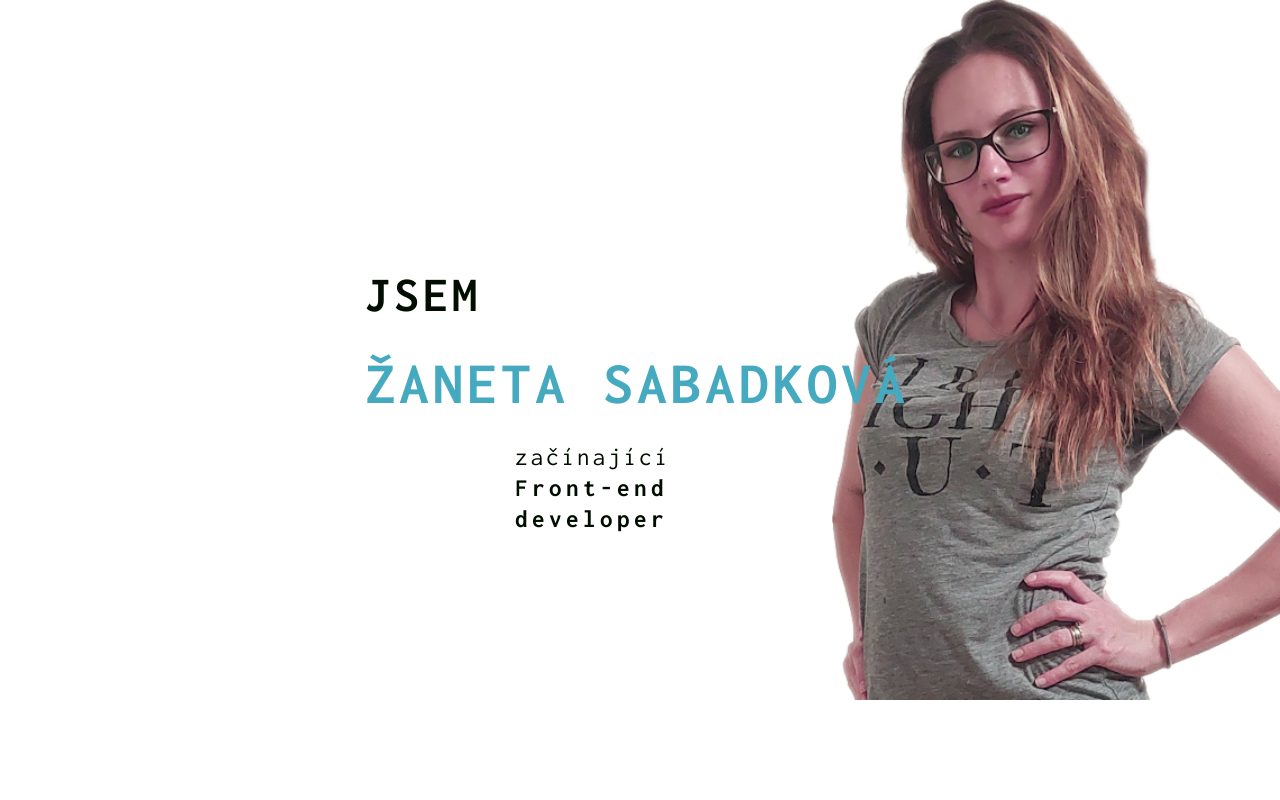
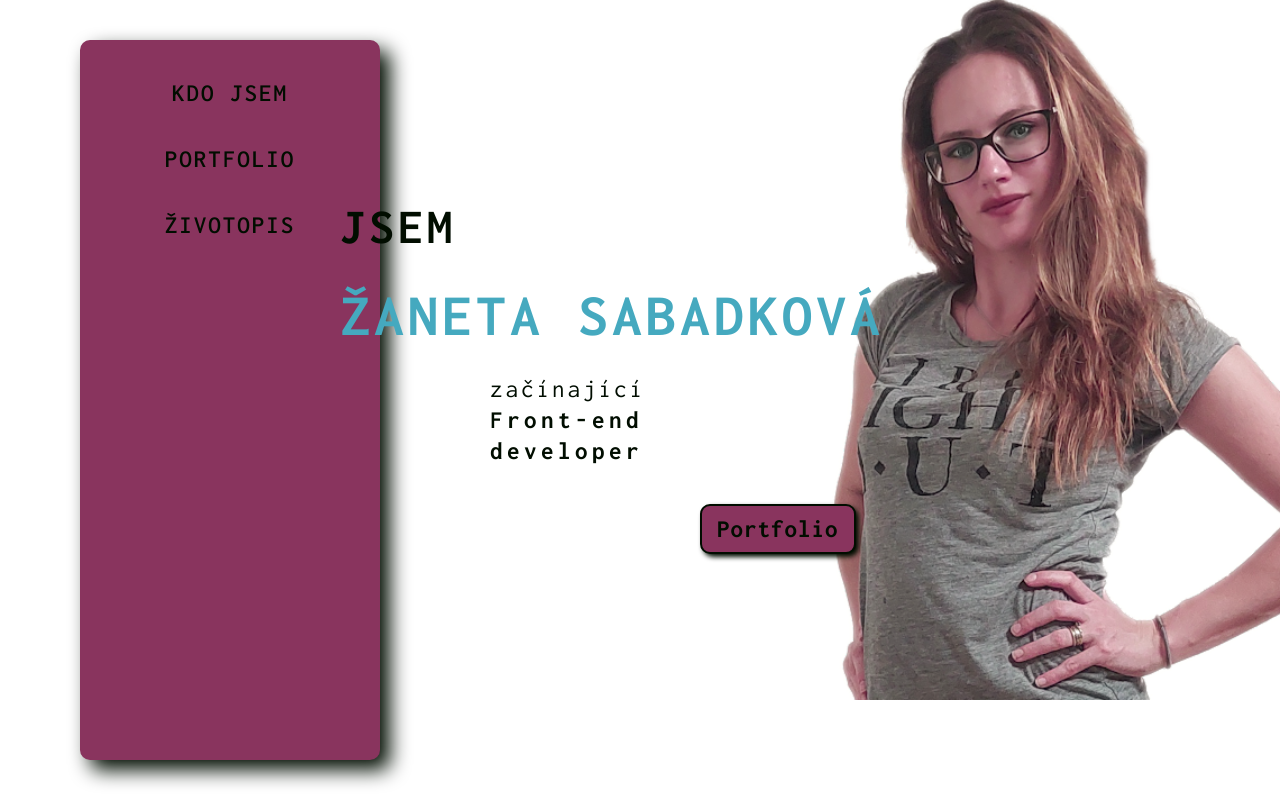
Before and after one commit to ZanetSabad/Portfolio-React, a JavaScript app: page / in a window 1280 px wide. Shown: the top 800 px of the page. Built offline with nearby package versions, Linux system fonts and the light colour scheme.

Commit message:
vytvořena komponenta Button + stylování a její napojení na Header.js

```diff
--- a/src/App.js
+++ b/src/App.js
@@ -1,10 +1,24 @@
 import Skill from "./components/Skill"
 import Header from "./components/Header"
+import Navigace from "./components/Navigace"
+import Button from "./components/Button"
+
 
 function App() {
+
+
+
   return (
-      <div className="app">
+
+    <div className="app">
+
+      <div className="head">
+          <Navigace />
           <Header />
+
+      </div>
+
+      <div className="skills">
 
           <h1>S čím jsem už pracovala</h1>
 
@@ -15,6 +29,7 @@ function App() {
             <Skill />
           </div>
       </div>
+      </div>
   );
 }
 
--- /dev/null
+++ b/src/components/Button.css
@@ -0,0 +1,25 @@
+.button a{
+    font-size: 25px;
+    color: #010D00;
+    letter-spacing: 1px;
+    text-decoration: none;
+    font-weight: 700;
+
+}
+
+.button{
+    position: absolute;
+    margin-left: 360px;
+    margin-top: 40px;
+    background-color: #89345e;
+    padding: 10px 15px;
+    border-radius: 10px;
+    font-weight: 700;
+    border: #010D00 2px solid;
+    box-shadow: 3px 3px 5px #010D00;
+
+}
+
+.button:hover{
+    box-shadow: 1px 1px 5px #010D00;
+}
--- /dev/null
+++ b/src/components/Button.js
@@ -0,0 +1,12 @@
+import "./Button.css"
+
+
+function Button(props) {
+    return(
+        <div className="button">
+            <a href="#">{props.mytitle}</a>
+        </div>
+    )
+}
+
+export default Button
--- a/src/components/Header.css
+++ b/src/components/Header.css
@@ -1,5 +1,6 @@
 .header{
-    width: 550px;
+    width: 600px;
+    height: 400px;
     position: absolute;
     top: 50%;
     left: 50%;
--- a/src/components/Header.js
+++ b/src/components/Header.js
@@ -1,7 +1,15 @@
 import "./Header.css"
+import Button from "./Button"
 
 
 function Header() {
+    const buttons = [
+        {
+          title: "Portfolio"
+        }
+      ]
+
+
     return (
         <div className= "header">
             <h2 className="Iam">jsem</h2>
@@ -9,6 +17,8 @@ function Header() {
             <p className="text one">začínající</p>
             <p className="text two">Front-end</p>
             <p className="text three">developer</p>
+
+            <Button mytitle={buttons[0].title}/>
         </div>
     )
 }
--- a/src/index.css
+++ b/src/index.css
@@ -12,13 +12,17 @@ body {
   font-family: 'Inconsolata', monospace;
 }
 
-.app h1 {
+.head{
+  margin-left: 80px;
+}
+
+.skills h1 {
   text-align: center;
   margin-top: 850px;
 
 }
 
-.app{
+.skills{
     border-radius: 10px;
     display: flex;
     flex-direction: column;
```
